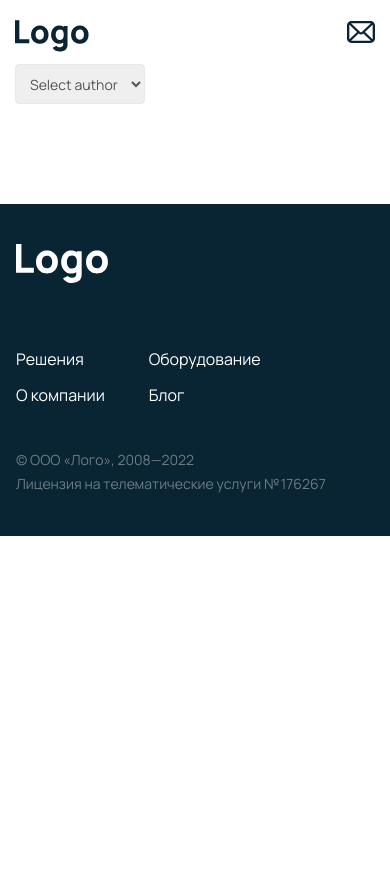
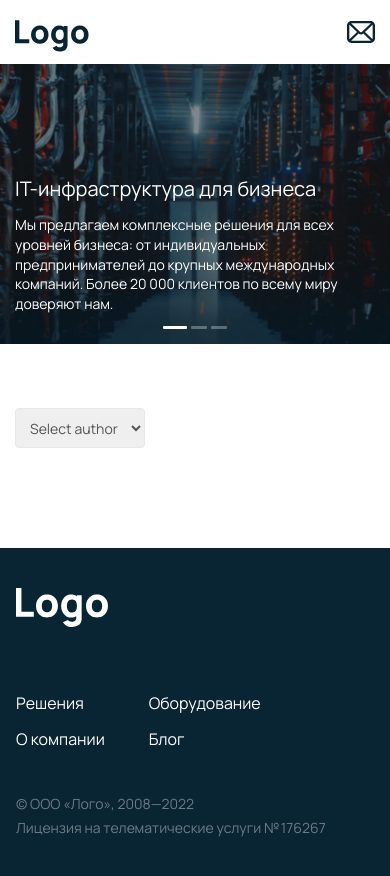
Before and after one commit to vkozh/parawebtest, a plain HTML site: page index.html in a window 390 px wide. Before the commit the page ends 844 px from the top, so only its background shows below. Drawn offline with nearby package versions, Linux system fonts and the light colour scheme; no server answers.

Commit message:
feat: banner - mobile + desctop

```diff
--- /dev/null
+++ b/blocks/carousel-cell/__description/carousel-cell__description.css
@@ -0,0 +1,15 @@
+.carousel-cell__description {
+    font-family: 'Manrope';
+    font-style: normal;
+    font-weight: 500;
+    font-size: 16px;
+    line-height: 1.4;
+    color: #FFF;
+    margin: 0 auto;
+}
+
+@media screen and (max-width: 768px) {
+    .carousel-cell__description {
+        font-size: 14px;
+    }
+}
--- /dev/null
+++ b/blocks/carousel-cell/__image/carousel-cell__image.css
@@ -0,0 +1,5 @@
+.carousel-cell__image {
+    min-height: 280px;
+    width: 100%;
+    object-fit: cover;
+}
--- /dev/null
+++ b/blocks/carousel-cell/__inner/carousel-cell__inner.css
@@ -0,0 +1,7 @@
+.carousel-cell__inner {
+    position: absolute;
+    bottom: 0;
+    left: 0;
+    right: 0;
+    padding: 0 15px;
+}
--- /dev/null
+++ b/blocks/carousel-cell/__text/carousel-cell__text.css
@@ -0,0 +1,10 @@
+.carousel-cell__text {
+    max-width: 925px;
+    margin: 0 auto 100px;
+}
+
+@media screen and (max-width: 768px) {
+    .carousel-cell__text {
+        margin: 0 auto 35px;
+    }
+}
--- /dev/null
+++ b/blocks/carousel-cell/__title/carousel-cell__title.css
@@ -0,0 +1,16 @@
+.carousel-cell__title {
+    font-family: 'Manrope';
+    font-style: normal;
+    font-weight: 500;
+    font-size: 32px;
+    line-height: 1.4;
+    color: #FFFFFF;
+    margin: 0 auto 24px;
+}
+
+@media screen and (max-width: 768px) {
+    .carousel-cell__title {
+        font-size: 20px;
+        margin: 0 auto 12px;
+    }
+}
--- /dev/null
+++ b/blocks/carousel/flickity-page-dots/dot/dot.css
@@ -0,0 +1,13 @@
+.carousel .flickity-page-dots .dot {
+    width: 16px;
+    height: 3px;
+    border-radius: 1px;
+    opacity: .3;
+    background-color: #fff;
+    margin: 0 4px 0 0;
+    transition: all .4s ease;
+}
+
+.carousel .flickity-page-dots .dot:last-of-type {
+    margin-right: 0;
+}
--- /dev/null
+++ b/blocks/carousel/flickity-page-dots/dot/is-selected/dot_is-selected.css
@@ -0,0 +1,4 @@
+.carousel>.flickity-page-dots>.dot.is-selected {
+    width: 24px;
+    opacity: 1;
+}
--- /dev/null
+++ b/blocks/carousel/flickity-page-dots/flickity-page-dots.css
@@ -0,0 +1,10 @@
+.carousel .flickity-page-dots {
+    bottom: 20px;
+}
+
+@media screen and (max-width: 768px) {
+    .carousel .flickity-page-dots {
+        bottom: 16px;
+    }
+
+}
--- a/blocks/container/__main/container__main.css
+++ b/blocks/container/__main/container__main.css
@@ -1,3 +1,3 @@
 .container__main {
-    margin: 0 auto 60px;
+    margin: 60px auto;
 }
--- /dev/null
+++ b/blocks/container/container.css
@@ -0,0 +1,4 @@
+.container {
+    max-width: 1440px;
+    margin: 0 auto;
+}
--- a/index.css
+++ b/index.css
@@ -1,3 +1,4 @@
+@import url(./blocks/container/container.css);
 @import url(./blocks/container/__main/container__main.css);
 
 @import url(./blocks/header/header.css);
@@ -20,6 +21,14 @@
 @import url(./blocks/socials/__item/_tg/socials__item_tw.css);
 @import url(./blocks/socials/__item/_tg/socials__item_hb.css);
 
+@import url(./blocks/carousel/flickity-page-dots/flickity-page-dots.css);
+@import url(./blocks/carousel/flickity-page-dots/dot/dot.css);
+@import url(./blocks/carousel/flickity-page-dots/dot/is-selected/dot_is-selected.css);
+@import url(./blocks/carousel-cell/__image/carousel-cell__image.css);
+@import url(./blocks/carousel-cell/__inner/carousel-cell__inner.css);
+@import url(./blocks/carousel-cell/__text/carousel-cell__text.css);
+@import url(./blocks/carousel-cell/__title/carousel-cell__title.css);
+@import url(./blocks/carousel-cell/__description/carousel-cell__description.css);
 
 @import url(./blocks/cards/cards.css);
 @import url(./blocks/cards/__container/cards__container.css);
--- a/index.html
+++ b/index.html
@@ -1,5 +1,6 @@
 <!DOCTYPE html>
 <html lang="en">
+
 <head>
   <meta charset="UTF-8" />
   <meta http-equiv="X-UA-Compatible" content="IE=edge" />
@@ -8,13 +9,11 @@
   <title>Paraweb test</title>
   <link rel="stylesheet" href="./vendor/normalize.css" />
   <link rel="stylesheet" href="./index.css" />
-    <link
-      href="https://fonts.googleapis.com/css2?family=Manrope&display=swap"
-      rel="stylesheet"
-    />
+  <link href="https://fonts.googleapis.com/css2?family=Manrope&display=swap" rel="stylesheet" />
   <link rel="stylesheet" href="https://unpkg.com/flickity@2/dist/flickity.min.css">
   <script src="https://unpkg.com/flickity@2/dist/flickity.pkgd.min.js"></script>
 </head>
+
 <body>
   <div class="container">
     <header class="header">
@@ -24,8 +23,40 @@
         <p class="contacts__item contacts__item_email">sales@logo.ru</p>
       </div>
     </header>
+    <div class="carousel">
+      <div class="carousel-cell">
+        <img class="carousel-cell__image" src="./images/carousel1.png" alt="">
+        <div class="carousel-cell__inner">
+          <div class="carousel-cell__text">
+            <h2 class="carousel-cell__title">IT-инфраструктура для бизнеса</h2>
+            <p class="carousel-cell__description">Мы предлагаем комплексные решения для всех уровней бизнеса: от
+              индивидуальных предпринимателей до крупных международных компаний. Более 20 000 клиентов по всему миру
+              доверяют нам.</p>
+          </div>
+        </div>
+      </div>
+      <div class="carousel-cell"> <img class="carousel-cell__image" src="./images/carousel1.png" alt="">
+        <div class="carousel-cell__inner">
+          <div class="carousel-cell__text">
+            <h2 class="carousel-cell__title">IT-инфраструктура для бизнеса</h2>
+            <p class="carousel-cell__description">Мы предлагаем комплексные решения для всех уровней бизнеса: от
+              индивидуальных предпринимателей до крупных международных компаний. Более 20 000 клиентов по всему миру
+              доверяют нам.</p>
+          </div>
+        </div>
+      </div>
+      <div class="carousel-cell"> <img class="carousel-cell__image" src="./images/carousel1.png" alt="">
+        <div class="carousel-cell__inner">
+          <div class="carousel-cell__text">
+            <h2 class="carousel-cell__title">IT-инфраструктура для бизнеса</h2>
+            <p class="carousel-cell__description">Мы предлагаем комплексные решения для всех уровней бизнеса: от
+              индивидуальных предпринимателей до крупных международных компаний. Более 20 000 клиентов по всему миру
+              доверяют нам.</p>
+          </div>
+        </div>
+      </div>
+    </div>
     <main class="main container__main">
-        <div class="slider"></div>
       <section class="cards">
         <div class="cards__filter">
           <select class="filter" name="author" id="author"></select>
@@ -65,7 +96,8 @@
         <p class="element__description"></p>
         <div class="element__badges">
           <p class="element__badge element__badge_fill element__badge_author"></p>
-            <p class="element__badge element__badge_date"></div>
+          <p class="element__badge element__badge_date">
+        </div>
   </div>
   </article>
   </template>
@@ -73,4 +105,5 @@
 
   <script src="./index.js"></script>
 </body>
+
 </html>
--- a/index.js
+++ b/index.js
@@ -24,7 +24,6 @@ fetch("https://mocki.io/v1/a5814d24-4e22-49fc-96d1-0e9ae2952afc")
   .then(({ articles }) => {
     articles.forEach((article) => {
       article.author = article.author == undefined ? NONAME : article.author;
-
       renderArticle(article);
       renderAuthorOption(article.author);
     });
@@ -64,7 +63,7 @@ const handleClickAuthor = (e) => {
   authorFilter.value = selectedAuthor;
 };
 
-const handleFilter = (e) => {
+const handleFilterAuthor = (e) => {
   filterAuthor(e.target.value);
 };
 
@@ -76,5 +75,11 @@ const filterAuthor = (selectedAuthor) => {
   filteringData.forEach((article) => renderArticle(article));
 };
 
-authorFilter.addEventListener("change", handleFilter);
+authorFilter.addEventListener("change", handleFilterAuthor);
 renderAuthorOption(SHOWALL);
+
+const flky = new Flickity(".carousel", {
+  prevNextButtons: false,
+  cellAlign: "left",
+  //   percentPosition: false,
+});
```
Also changed, not shown: README.md. Lines whose indentation alone changed are shown as unchanged.
